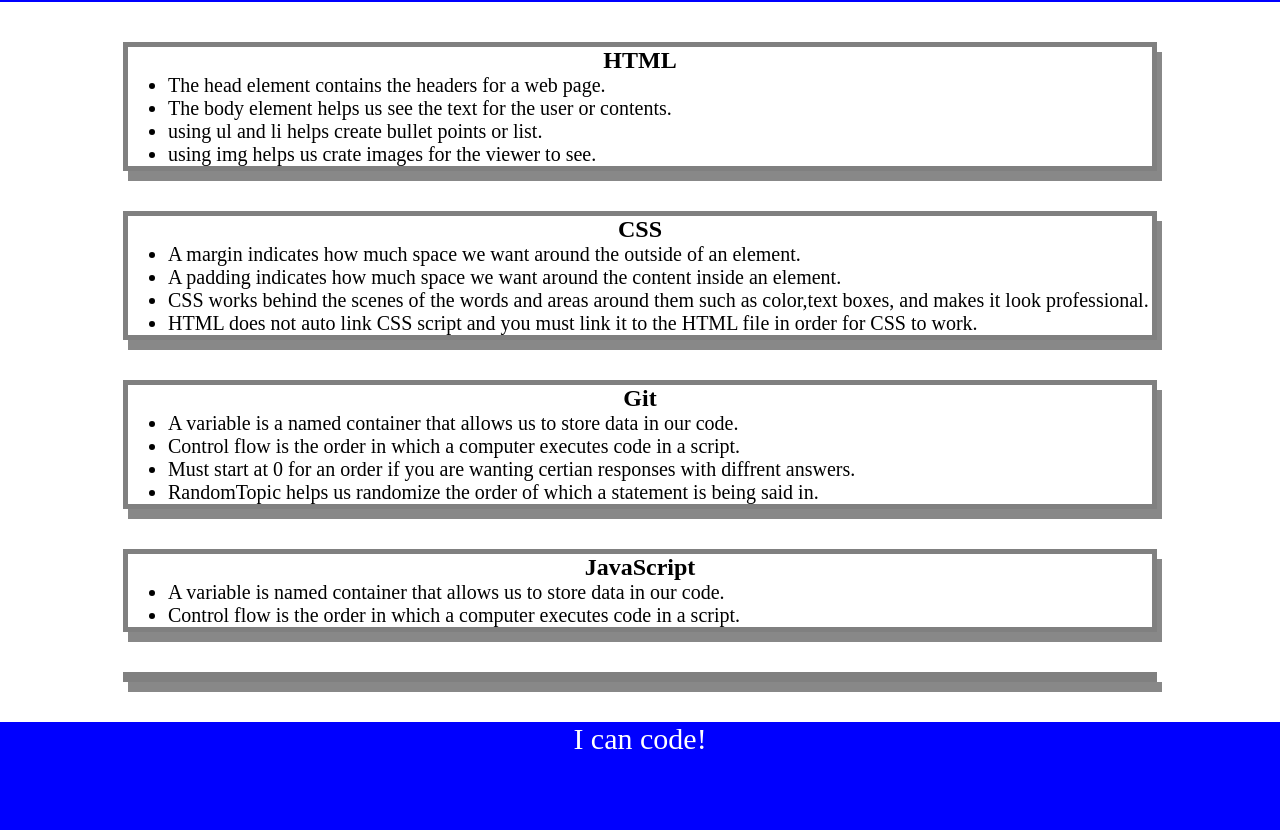
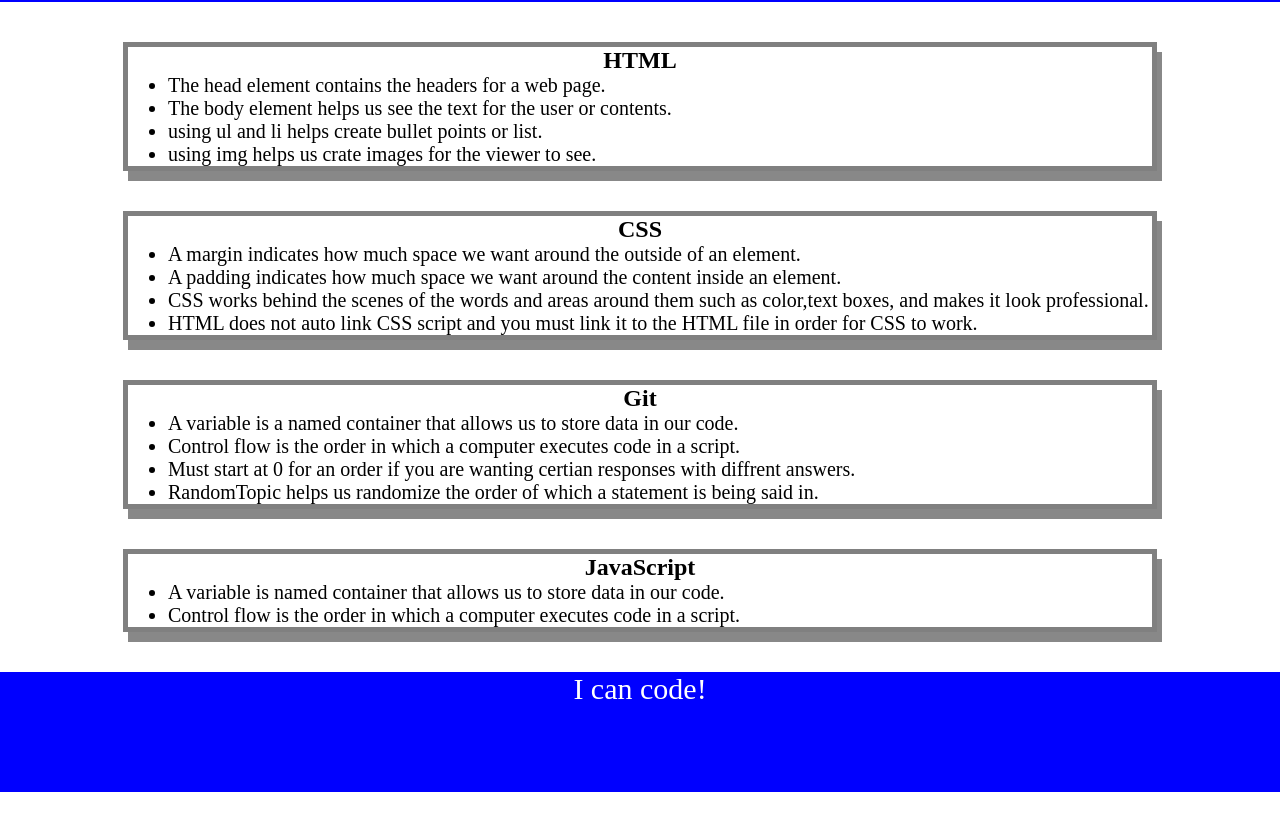
Before and after one commit to Alek901/prework-study-guide, a plain HTML site: page prework-study-guide/index.html in a window 1280 px wide. Shown: the part 118-948 px from the top of the page. After the commit the page ends 910 px from the top, so only its background shows below. Drawn offline with Linux system fonts and the light colour scheme.

Commit message:
Update index.html

```diff
--- a/prework-study-guide/index.html
+++ b/prework-study-guide/index.html
@@ -75,10 +75,6 @@
           </ul>
       </section>
 
-      <section class="card" id="javascript-section">
-
-      </section>
-
     </main>
 
     <footer>
```
